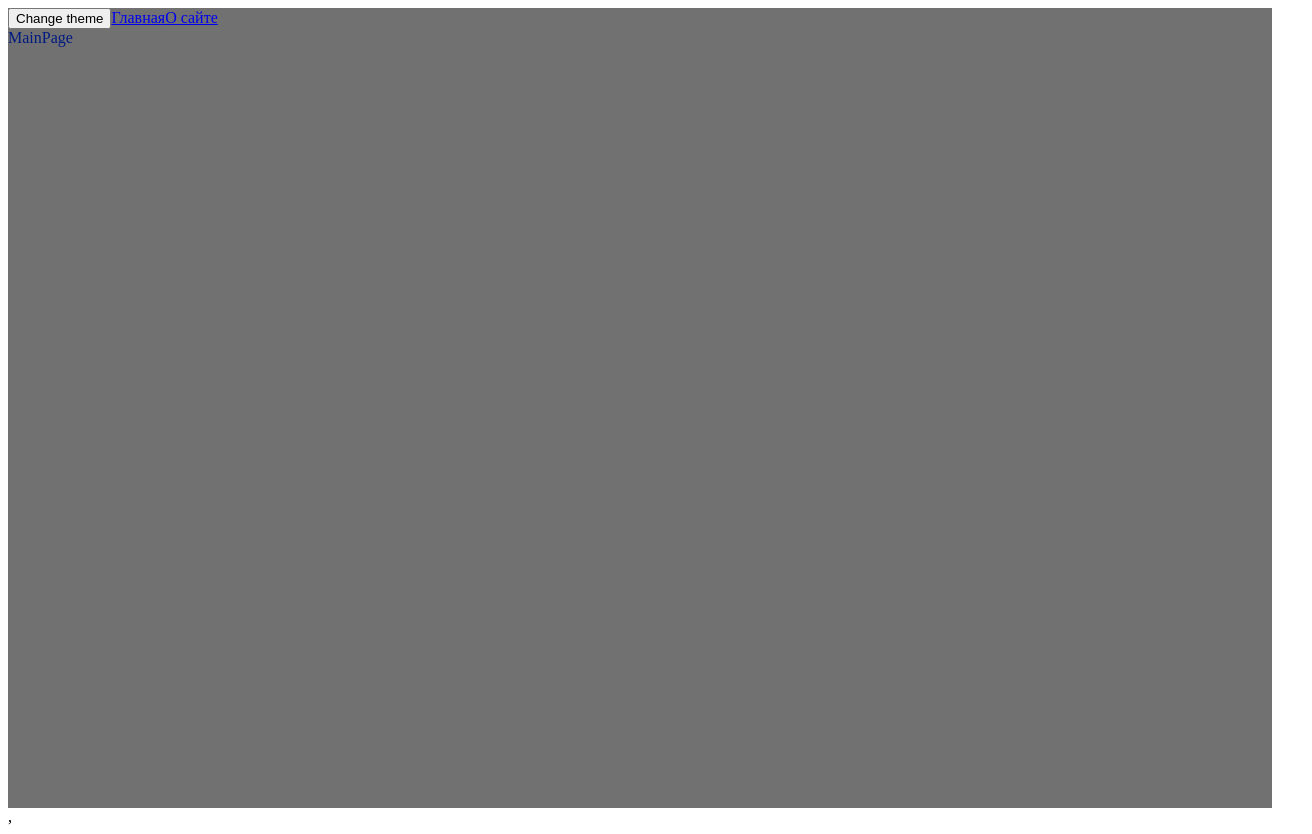
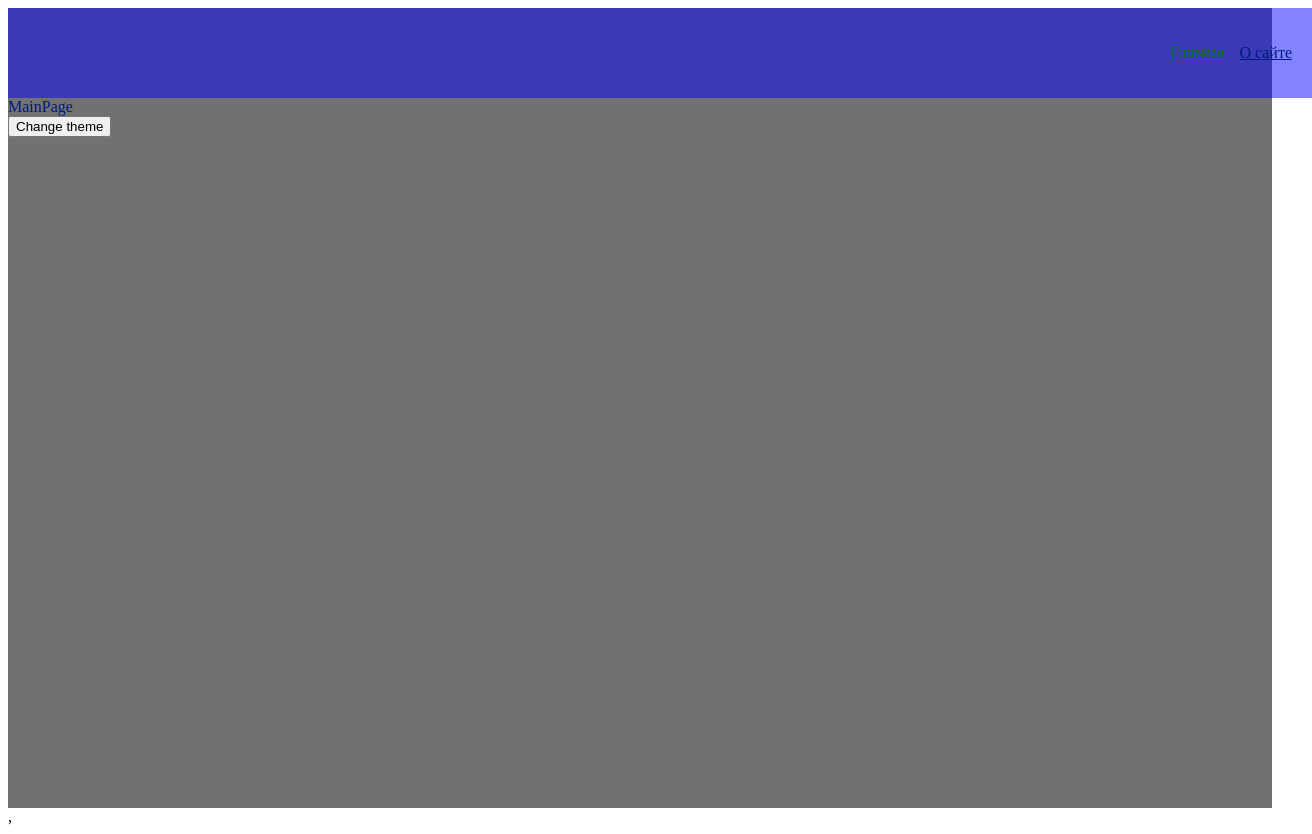
Before and after one commit to lcorinna/Ulbi_advance-React-, a React app: page / in a window 1280 px wide. Shown: the whole page, 1312 px wide, since content can reach past the window. Built offline with nearby package versions, Linux system fonts and the light colour scheme.

Commit message:
Navbar. Шаблоны для разработки. Первый UI Kit компонент

```diff
--- a/src/app/App.tsx
+++ b/src/app/App.tsx
@@ -4,6 +4,7 @@
 import { classNames } from 'shared/lib/classNames/classNames';
 import { useTheme } from 'app/providers/ThemeProvider';
 import { AppRouter } from './providers/router';
+import { NavBar } from 'widgets/NavBar';
 
 
 export const App = () => {
@@ -11,10 +12,9 @@
 
 	return (
 		<div className={classNames('app', {}, [theme])}>
+			<NavBar />
+			<AppRouter/>
 			<button onClick={toggleTheme}>Change theme</button>
-			<Link to='/'>Главная</Link>
-			<Link to={'/about'}>О сайте</Link>
-			<AppRouter/>
 		</div>
 	)
 }
--- a/src/app/styles/themes/dark.scss
+++ b/src/app/styles/themes/dark.scss
@@ -1,6 +1,9 @@
 .app.dark {
 	--bg-color: rgba(0, 0, 255, 0.488);
+	--inverted-bg-color: rgb(113, 113, 113);
 
 	--primary-color: green;
 	--secondary-color: yellowgreen;
+	--inverted-primary-color: rgb(0, 26, 128);
+	--inverted-secondary-color: rgb(54, 131, 225);
 }
--- a/src/app/styles/themes/normal.scss
+++ b/src/app/styles/themes/normal.scss
@@ -1,6 +1,9 @@
 .app.light {
 	--bg-color: rgb(113, 113, 113);
+	--inverted-bg-color: rgba(0, 0, 255, 0.488);
 
 	--primary-color: rgb(0, 26, 128);
 	--secondary-color: rgb(54, 131, 225);
+	--inverted-primary-color: green;
+	--inverted-secondary-color: yellowgreen;
 }
--- a/src/app/styles/variables/globals.scss
+++ b/src/app/styles/variables/globals.scss
@@ -8,4 +8,7 @@
 	--font-size-l: 24px;
 	--font-line-m: 32px;
 	--font-l: var(--font-size-l) / var(--font-line-l) var(--font-family-main);
+
+	//Размеры
+	--navbar-height: 50px;
 }
--- a/src/shared/lib/classNames/classNames.ts
+++ b/src/shared/lib/classNames/classNames.ts
@@ -1,9 +1,9 @@
 type Mods = Record<string, boolean | string>
 
-export function classNames(cls: string, mods: Mods, additional: string[]) :string {
+export function classNames(cls: string, mods: Mods = {}, additional: string[] = []) :string {
 	return [
 		cls,
-		...additional,
+		...additional.filter(Boolean),
 		Object.entries(mods)
 			.filter(([classNames, value]) => Boolean(value))
 			.map(([classNames, value]) => classNames)
--- /dev/null
+++ b/src/shared/ui/AppLink/AppLink.module.scss
@@ -0,0 +1,11 @@
+.AppLink {
+	color: var(--primary-color);
+}
+
+.primary {
+	color: var(--primary-color);
+}
+
+.secondary {
+	color: var(--inverted-primary-color)
+}
--- /dev/null
+++ b/src/shared/ui/AppLink/AppLink.tsx
@@ -0,0 +1,34 @@
+import { classNames } from 'shared/lib/classNames/classNames';
+import cls from './AppLink.module.scss';
+import {FC} from 'react';
+import { Link, LinkProps } from 'react-router-dom';
+
+export enum AppLinkTheme {
+	PRIMARY = 'primary',
+	SECONDARY = 'secondary',
+}
+
+interface AppLinkProps extends LinkProps  {
+	className?: string;
+	theme? : AppLinkTheme;
+}
+
+export const AppLink: FC<AppLinkProps> = (props) => {
+	const {
+		to,
+		className,
+		children,
+		theme = AppLinkTheme.PRIMARY,
+		...otherProps
+	} = props;
+
+	return (
+		<Link
+			to={to}
+			className={classNames(cls.AppLink, {}, [className, cls[theme]])}
+			{...otherProps}
+		>
+			{children}
+		</Link>
+	);
+};
--- /dev/null
+++ b/src/widgets/NavBar/index.ts
@@ -0,0 +1,5 @@
+import { NavBar } from "./ui/NavBar";
+
+export {
+	NavBar,
+};
--- /dev/null
+++ b/src/widgets/NavBar/ui/NavBar.module.scss
@@ -0,0 +1,16 @@
+.Navbar {
+	width: 100%;
+	height: var(--navbar-height);
+	background: var(--inverted-bg-color);
+	display: flex;
+	align-items: center;
+	padding: 20px;
+}
+
+.links {
+	margin-left: auto;
+}
+
+.mainLink {
+	margin-right: 15px;
+}
--- /dev/null
+++ b/src/widgets/NavBar/ui/NavBar.tsx
@@ -0,0 +1,22 @@
+import { classNames } from 'shared/lib/classNames/classNames'
+import cls from './NavBar.module.scss';
+import { AppLink, AppLinkTheme } from 'shared/ui/AppLink/AppLink';
+
+interface NavBarProps {
+	className?: string;
+}
+
+export const NavBar = ({className}: NavBarProps) => {
+	return (
+		<div className={classNames(cls.Navbar, {}, [className])}>
+			<div className={cls.links}>
+				<AppLink theme={AppLinkTheme.SECONDARY} to='/' className={cls.mainLink}>
+					Главная
+				</AppLink>
+				<AppLink to={'/about'}>
+					О сайте
+				</AppLink>
+			</div>
+		</div>
+	)
+}
```
